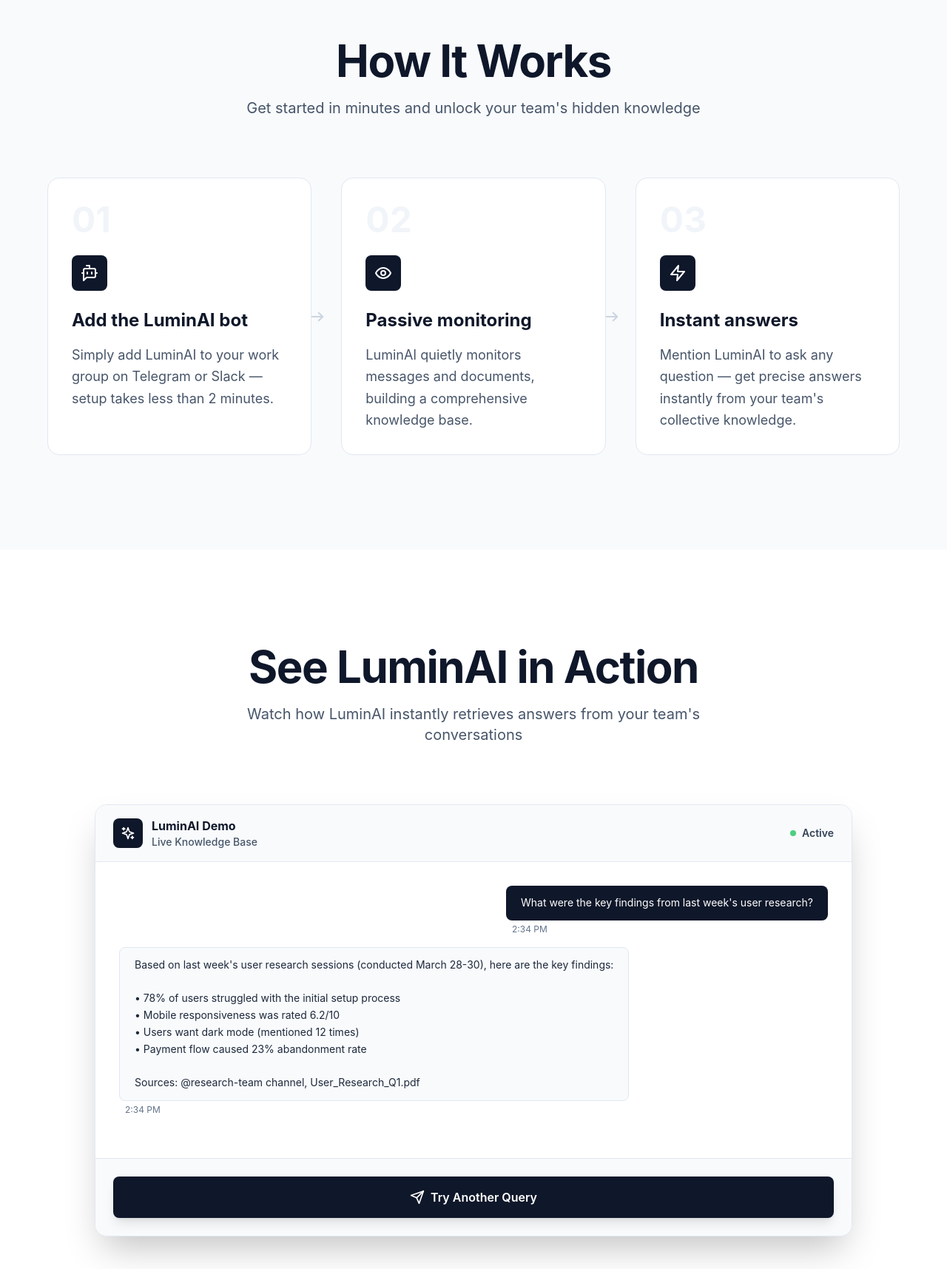
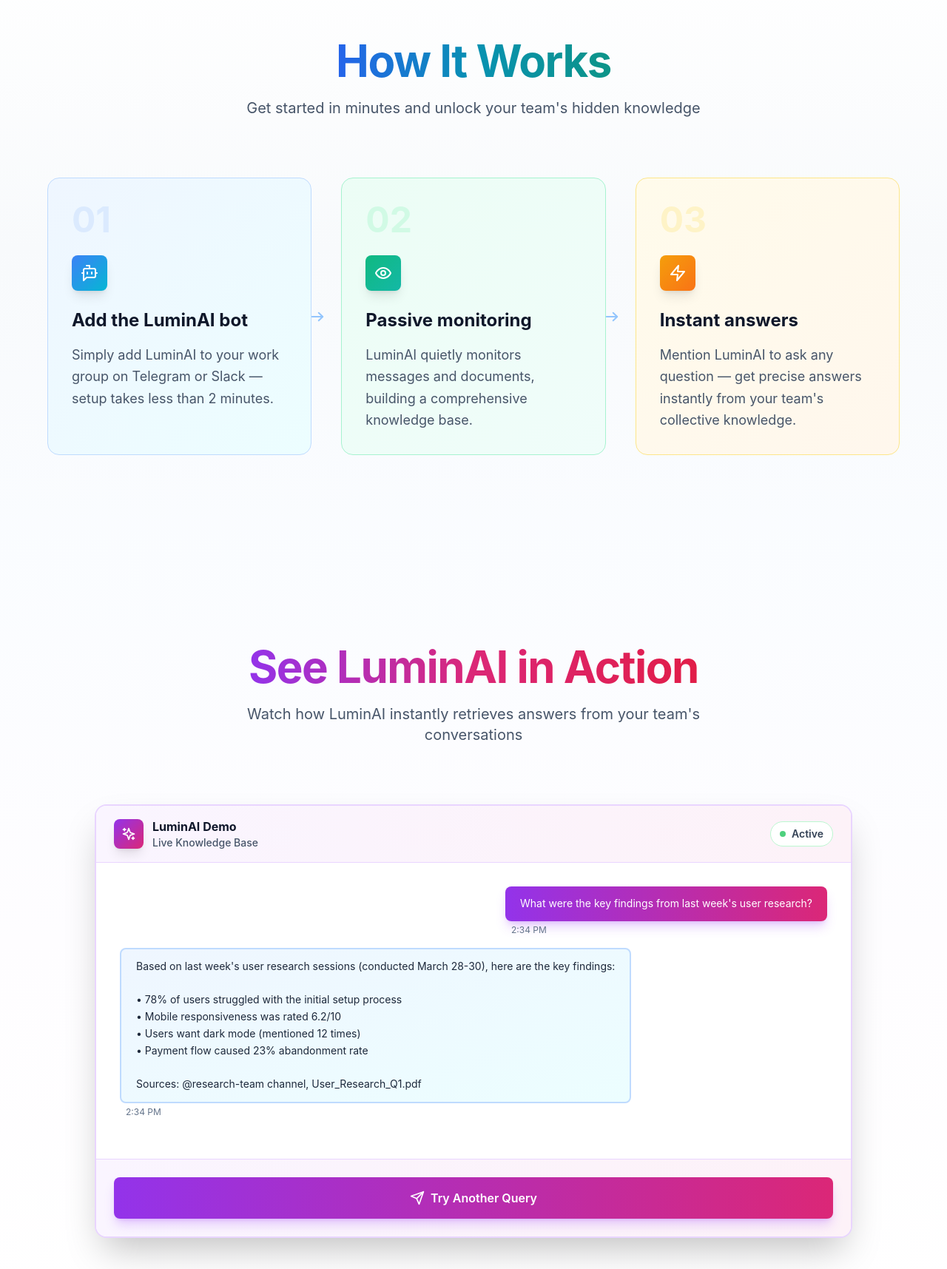
Before and after one commit to camanupandit75-maker/Luminai-freshversion, a React (Vite) app: page / in a window 1280 px wide. Shown: the part 1345-3060 px from the top of the page at 74% size. Built offline with nearby package versions, Linux system fonts and the light colour scheme.

Commit message:
Updated HowItWorks.tsx

```diff
--- a/src/components/HowItWorks.tsx
+++ b/src/components/HowItWorks.tsx
@@ -10,29 +10,43 @@ const HowItWorks = () => {
       icon: BotMessageSquare,
       title: 'Add the LuminAI bot',
       description: 'Simply add LuminAI to your work group on Telegram or Slack — setup takes less than 2 minutes.',
+      gradient: 'from-blue-500 to-cyan-500',
+      bg: 'from-blue-50 to-cyan-50',
+      border: 'border-blue-200',
+      numberColor: 'text-blue-100',
     },
     {
       number: '02',
       icon: Eye,
       title: 'Passive monitoring',
       description: 'LuminAI quietly monitors messages and documents, building a comprehensive knowledge base.',
+      gradient: 'from-emerald-500 to-teal-500',
+      bg: 'from-emerald-50 to-teal-50',
+      border: 'border-emerald-200',
+      numberColor: 'text-emerald-100',
     },
     {
       number: '03',
       icon: Zap,
       title: 'Instant answers',
       description: "Mention LuminAI to ask any question — get precise answers instantly from your team's collective knowledge.",
+      gradient: 'from-amber-500 to-orange-500',
+      bg: 'from-amber-50 to-orange-50',
+      border: 'border-amber-200',
+      numberColor: 'text-amber-100',
     },
   ];
 
   return (
-    <section ref={sectionRef} id="how-it-works" className="py-24 lg:py-32 px-6 lg:px-8 bg-slate-50 relative overflow-hidden">
+    <section ref={sectionRef} id="how-it-works" className="py-24 lg:py-32 px-6 lg:px-8 bg-gradient-to-b from-white via-slate-50 to-blue-50/30 relative overflow-hidden">
       <div className="max-w-6xl mx-auto">
         <div className={`text-center mb-20 transition-all duration-700 ${
           sectionVisible ? 'opacity-100 translate-y-0' : 'opacity-0 translate-y-8'
         }`}>
-          <h2 className="text-4xl lg:text-6xl font-bold text-slate-900 mb-5 tracking-tight">
-            How It Works
+          <h2 className="text-4xl lg:text-6xl font-bold mb-5 tracking-tight">
+            <span className="bg-gradient-to-r from-blue-600 via-cyan-600 to-teal-600 bg-clip-text text-transparent">
+              How It Works
+            </span>
           </h2>
           <p className="text-xl text-slate-600 max-w-2xl mx-auto">
             Get started in minutes and unlock your team&#39;s hidden knowledge
@@ -48,13 +62,13 @@ const HowItWorks = () => {
               }`}
               style={{ transitionDelay: `${index * 150 + 300}ms` }}
             >
-              <div className="bg-white rounded-2xl p-8 h-full transition-all duration-300 hover:shadow-xl border border-slate-200">
+              <div className={`bg-gradient-to-br ${step.bg} rounded-2xl p-8 h-full transition-all duration-300 hover:shadow-xl hover:scale-105 border ${step.border}`}>
                 <div className="mb-6 relative">
-                  <span className="text-5xl font-bold text-slate-100">
+                  <span className={`text-5xl font-bold ${step.numberColor}`}>
                     {step.number}
                   </span>
                 </div>
-                <div className="w-12 h-12 bg-slate-900 rounded-lg flex items-center justify-center mb-6 transition-all duration-300">
+                <div className={`w-12 h-12 bg-gradient-to-br ${step.gradient} rounded-lg flex items-center justify-center mb-6 transition-all duration-300 shadow-lg`}>
                   <step.icon className="w-6 h-6 text-white" />
                 </div>
                 <h3 className="text-2xl font-bold text-slate-900 mb-4">
@@ -66,7 +80,7 @@ const HowItWorks = () => {
               </div>
               {index < steps.length - 1 && (
                 <div className="hidden md:block absolute top-1/2 -right-5 transform -translate-y-1/2">
-                  <svg width="24" height="24" fill="none" viewBox="0 0 24 24" className="text-slate-300">
+                  <svg width="24" height="24" fill="none" viewBox="0 0 24 24" className="text-blue-300">
                     <path stroke="currentColor" strokeLinecap="round" strokeLinejoin="round" strokeWidth="2" d="M13.75 6.75L19.25 12L13.75 17.25" />
                     <path stroke="currentColor" strokeLinecap="round" strokeLinejoin="round" strokeWidth="2" d="M19 12H4.75" />
                   </svg>
--- a/src/components/InteractiveDemo.tsx
+++ b/src/components/InteractiveDemo.tsx
@@ -55,11 +55,13 @@ const InteractiveDemo = () => {
   };
 
   return (
-    <section id="demo" className="py-24 lg:py-32 px-6 lg:px-8 bg-white">
+    <section id="demo" className="py-24 lg:py-32 px-6 lg:px-8 bg-gradient-to-b from-blue-50/30 via-purple-50/20 to-white">
       <div className="max-w-5xl mx-auto">
         <div className="text-center mb-20">
-          <h2 className="text-4xl lg:text-6xl font-bold text-slate-900 mb-5 tracking-tight">
-            See LuminAI in Action
+          <h2 className="text-4xl lg:text-6xl font-bold mb-5 tracking-tight">
+            <span className="bg-gradient-to-r from-purple-600 via-pink-600 to-rose-600 bg-clip-text text-transparent">
+              See LuminAI in Action
+            </span>
           </h2>
           <p className="text-xl text-slate-600 max-w-2xl mx-auto">
             Watch how LuminAI instantly retrieves answers from your team&#39;s conversations
@@ -67,10 +69,10 @@ const InteractiveDemo = () => {
         </div>
 
         <div className="relative">
-          <div className="bg-white rounded-2xl overflow-hidden shadow-2xl border border-slate-200">
-          <div className="bg-slate-50 border-b border-slate-200 px-6 py-4 flex items-center justify-between">
+          <div className="bg-white rounded-2xl overflow-hidden shadow-2xl border-2 border-purple-200">
+          <div className="bg-gradient-to-r from-purple-50 to-pink-50 border-b border-purple-200 px-6 py-4 flex items-center justify-between">
             <div className="flex items-center space-x-3">
-              <div className="w-10 h-10 bg-slate-900 rounded-lg flex items-center justify-center">
+              <div className="w-10 h-10 bg-gradient-to-br from-purple-600 to-pink-600 rounded-lg flex items-center justify-center shadow-lg">
                 <Sparkles className="w-5 h-5 text-white" />
               </div>
               <div>
@@ -78,7 +80,7 @@ const InteractiveDemo = () => {
                 <p className="text-slate-600 text-sm font-medium">Live Knowledge Base</p>
               </div>
             </div>
-            <div className="flex items-center space-x-2">
+            <div className="flex items-center space-x-2 px-3 py-1.5 bg-white rounded-full border border-green-200">
               <div className="w-2 h-2 bg-green-500 rounded-full animate-pulse"></div>
               <span className="text-slate-700 text-sm font-semibold">Active</span>
             </div>
@@ -94,8 +96,8 @@ const InteractiveDemo = () => {
                   <div
                     className={`rounded-lg px-5 py-3 ${
                       message.type === 'user'
-                        ? 'bg-slate-900 text-white'
-                        : 'bg-slate-50 text-slate-800 border border-slate-200'
+                        ? 'bg-gradient-to-r from-purple-600 to-pink-600 text-white shadow-lg shadow-purple-500/30'
+                        : 'bg-gradient-to-br from-blue-50 to-cyan-50 text-slate-800 border-2 border-blue-200'
                     }`}
                   >
                     <p className="text-sm leading-relaxed whitespace-pre-line">{message.text}</p>
@@ -106,22 +108,22 @@ const InteractiveDemo = () => {
             ))}
             {isAnimating && (
               <div className="flex justify-start animate-slide-up">
-                <div className="bg-slate-50 border border-slate-200 rounded-lg px-5 py-3">
+                <div className="bg-gradient-to-br from-purple-50 to-pink-50 border-2 border-purple-200 rounded-lg px-5 py-3">
                   <div className="flex space-x-2">
-                    <div className="w-2 h-2 bg-slate-400 rounded-full animate-bounce"></div>
-                    <div className="w-2 h-2 bg-slate-400 rounded-full animate-bounce" style={{ animationDelay: '0.1s' }}></div>
-                    <div className="w-2 h-2 bg-slate-400 rounded-full animate-bounce" style={{ animationDelay: '0.2s' }}></div>
+                    <div className="w-2 h-2 bg-purple-400 rounded-full animate-bounce"></div>
+                    <div className="w-2 h-2 bg-pink-400 rounded-full animate-bounce" style={{ animationDelay: '0.1s' }}></div>
+                    <div className="w-2 h-2 bg-purple-400 rounded-full animate-bounce" style={{ animationDelay: '0.2s' }}></div>
                   </div>
                 </div>
               </div>
             )}
           </div>
 
-          <div className="p-6 bg-slate-50 border-t border-slate-200">
+          <div className="p-6 bg-gradient-to-r from-purple-50 to-pink-50 border-t border-purple-200">
             <button
               onClick={simulateNewQuery}
               disabled={isAnimating}
-              className="w-full flex items-center justify-center space-x-2 px-6 py-4 bg-slate-900 hover:bg-slate-800 disabled:bg-slate-300 text-white rounded-lg font-semibold transition-colors duration-200 disabled:cursor-not-allowed shadow-lg"
+              className="w-full flex items-center justify-center space-x-2 px-6 py-4 bg-gradient-to-r from-purple-600 to-pink-600 hover:from-purple-700 hover:to-pink-700 disabled:from-slate-300 disabled:to-slate-300 text-white rounded-lg font-semibold transition-all duration-200 disabled:cursor-not-allowed shadow-lg shadow-purple-500/30"
             >
               <Send className="w-5 h-5" />
               <span>{isAnimating ? 'Processing...' : 'Try Another Query'}</span>
--- a/src/components/UseCases.tsx
+++ b/src/components/UseCases.tsx
@@ -9,30 +9,38 @@ const UseCases = () => {
       icon: Rocket,
       title: 'Faster Product Innovation',
       description: 'Access historical decisions, research findings, and technical insights instantly — accelerate your product development cycle.',
-      gradient: 'from-violet-400 to-purple-500',
+      gradient: 'from-orange-500 to-red-500',
+      bg: 'from-orange-50 to-red-50',
+      border: 'border-orange-200',
     },
     {
       icon: Search,
       title: 'Instant Team Knowledge',
       description: 'Never lose critical information in chat history. LuminAI surfaces the right context exactly when you need it.',
-      gradient: 'from-blue-400 to-cyan-500',
+      gradient: 'from-blue-500 to-cyan-500',
+      bg: 'from-blue-50 to-cyan-50',
+      border: 'border-blue-200',
     },
     {
       icon: Users,
       title: 'Reduced Research Duplication',
       description: 'Avoid repeating past work. Discover what teammates have already learned and build on existing insights.',
-      gradient: 'from-violet-500 to-blue-500',
+      gradient: 'from-emerald-500 to-teal-500',
+      bg: 'from-emerald-50 to-teal-50',
+      border: 'border-emerald-200',
     },
   ];
 
   return (
-    <section ref={sectionRef} className="py-24 lg:py-32 px-6 lg:px-8 bg-white relative overflow-hidden">
+    <section ref={sectionRef} className="py-24 lg:py-32 px-6 lg:px-8 bg-gradient-to-b from-white via-emerald-50/20 to-white relative overflow-hidden">
       <div className="max-w-6xl mx-auto">
         <div className={`text-center mb-20 transition-all duration-700 ${
           sectionVisible ? 'opacity-100 translate-y-0' : 'opacity-0 translate-y-8'
         }`}>
-          <h2 className="text-4xl lg:text-6xl font-bold text-slate-900 mb-5 tracking-tight">
-            Built for R&D Teams
+          <h2 className="text-4xl lg:text-6xl font-bold mb-5 tracking-tight">
+            <span className="bg-gradient-to-r from-emerald-600 via-teal-600 to-cyan-600 bg-clip-text text-transparent">
+              Built for R&D Teams
+            </span>
           </h2>
           <p className="text-xl text-slate-600 max-w-2xl mx-auto">
             Transform how your team captures and leverages collective knowledge
@@ -43,12 +51,12 @@ const UseCases = () => {
           {useCases.map((useCase, index) => (
             <div
               key={index}
-              className={`group bg-slate-50 rounded-2xl p-8 transition-all duration-300 hover:shadow-xl hover:bg-white border border-slate-200 ${
+              className={`group bg-gradient-to-br ${useCase.bg} rounded-2xl p-8 transition-all duration-300 hover:shadow-xl hover:scale-105 border-2 ${useCase.border} ${
                 sectionVisible ? 'opacity-100 translate-y-0' : 'opacity-0 translate-y-12'
               }`}
               style={{ transitionDelay: `${index * 150 + 300}ms` }}
             >
-              <div className="w-14 h-14 bg-slate-900 rounded-lg flex items-center justify-center mb-6 transition-all duration-300">
+              <div className={`w-14 h-14 bg-gradient-to-br ${useCase.gradient} rounded-lg flex items-center justify-center mb-6 transition-all duration-300 shadow-lg`}>
                 <useCase.icon className="w-7 h-7 text-white" />
               </div>
               <h3 className="text-2xl font-bold text-slate-900 mb-4">
@@ -62,18 +70,18 @@ const UseCases = () => {
         </div>
 
         <div className="mt-20 text-center">
-          <div className="bg-slate-900 rounded-3xl p-12 lg:p-16">
+          <div className="bg-gradient-to-br from-blue-600 via-purple-600 to-pink-600 rounded-3xl p-12 lg:p-16 shadow-2xl shadow-purple-500/30">
             <h3 className="text-3xl lg:text-4xl font-bold text-white mb-5">
               Ready to unlock your team&#39;s knowledge?
             </h3>
-            <p className="text-xl text-slate-300 mb-10 max-w-xl mx-auto">
+            <p className="text-xl text-blue-100 mb-10 max-w-xl mx-auto">
               Join innovative R&D teams already using LuminAI to innovate faster
             </p>
             <div className="flex flex-col sm:flex-row items-center justify-center gap-4">
-              <button className="px-8 py-4 bg-white hover:bg-slate-100 text-slate-900 rounded-lg font-semibold transition-colors duration-200 shadow-lg">
+              <button className="px-8 py-4 bg-white hover:bg-blue-50 text-purple-900 rounded-lg font-semibold transition-colors duration-200 shadow-lg">
                 Start Free Trial
               </button>
-              <button className="px-8 py-4 bg-slate-800 border-2 border-slate-700 hover:bg-slate-700 text-white rounded-lg font-semibold transition-all duration-200">
+              <button className="px-8 py-4 bg-transparent border-2 border-white hover:bg-white/10 text-white rounded-lg font-semibold transition-all duration-200">
                 Schedule Demo
               </button>
             </div>
```
